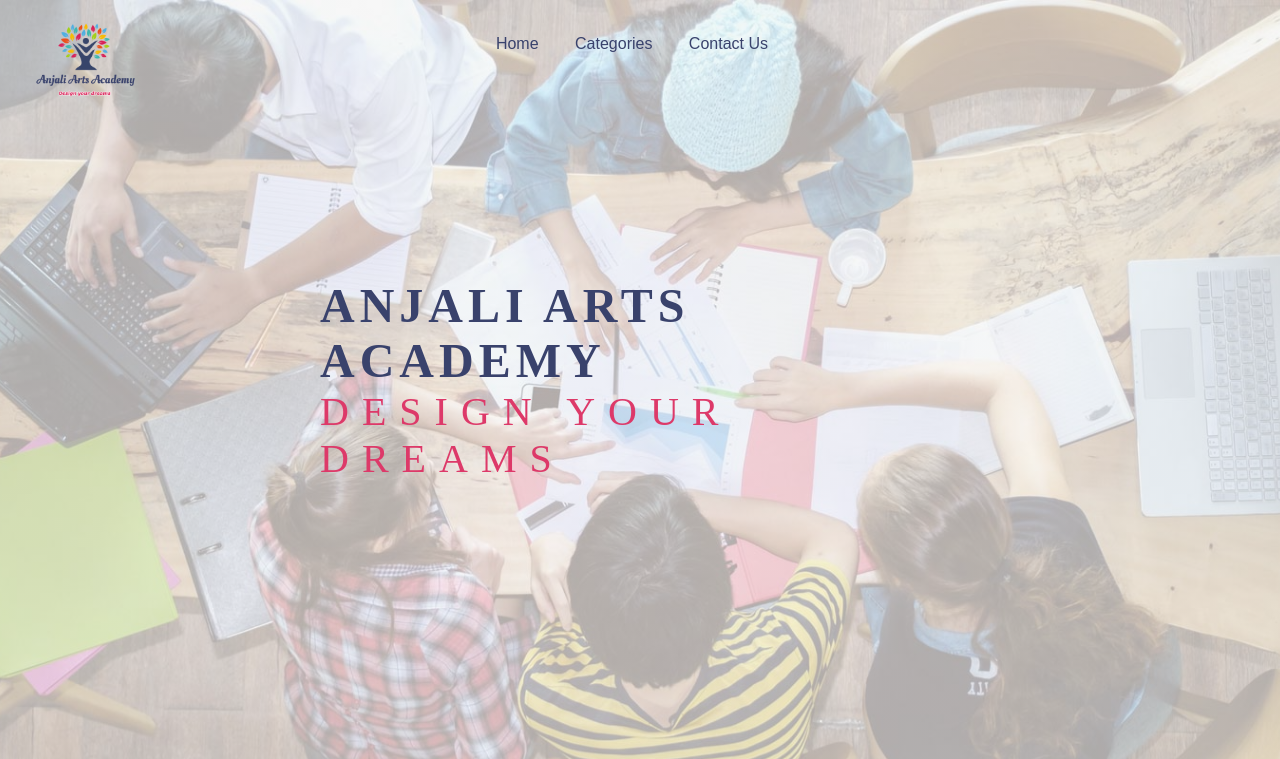
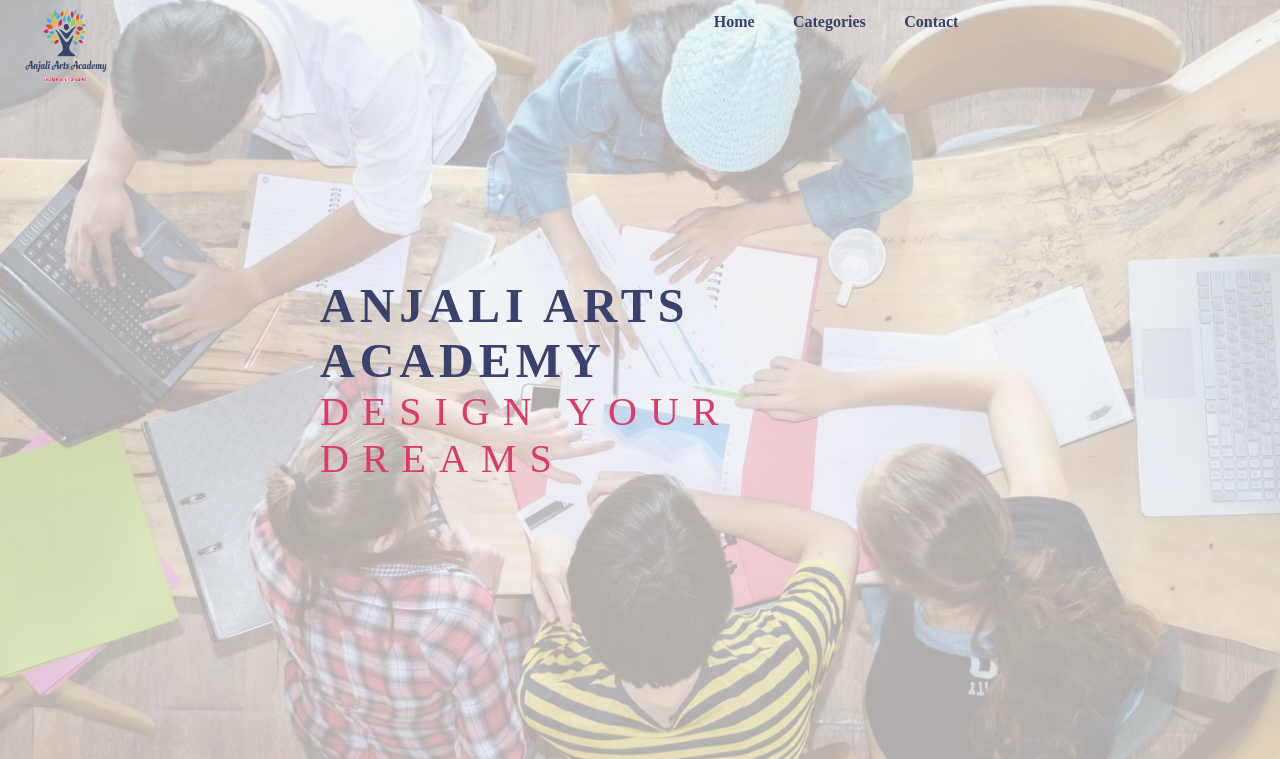
Before and after one commit to anjaliarts/anjaliarts, a PHP site: page / in a window 1280 px wide. Shown: the top 759 px of the page. Run offline with PHP 8.4, Linux system fonts and the light colour scheme; some libraries are stand-ins or nearby versions.

Commit message:
Added major changes in navbar, design layout and in js

```diff
--- a/css/style.css
+++ b/css/style.css
@@ -282,6 +278,191 @@
   filter: "alpha(opacity=100)";
   -ms-filter: "alpha(opacity=100)"; }
 
+:root {
+  --navbar-bg-color: hsl(0, 0%, 15%);
+  --navbar-text-color: hsl(0, 0%, 85%);
+  --navbar-text-color-focus: white;
+  --navbar-bg-contrast: hsl(0, 0%, 25%); }
+
+.container {
+  max-width: 1000px;
+  padding-left: 1.4rem;
+  padding-right: 1.4rem;
+  margin-right: auto; }
+
+#navbar {
+  --navbar-height: 64px;
+  position: fixed;
+  height: var(--navbar-height);
+  background-color: transparent;
+  left: 0;
+  right: 0;
+  z-index: 10000; }
+
+.navbar-container {
+  display: flex;
+  justify-content: space-between;
+  height: 100%;
+  align-items: center; }
+
+.navbar-item {
+  margin: 0.4em;
+  width: 100%; }
+
+.home-link,
+.navbar-link {
+  color: var(--navbar-text-color);
+  text-decoration: none;
+  display: flex;
+  font-weight: 600;
+  background-color: transparent;
+  align-items: center;
+  transition: 0.2s ease-in-out,
+ color 0.2s ease-in-out;
+  color: #39426c; }
+  @media (max-width: 35em) {
+    .home-link,
+    .navbar-link {
+      color: #dd3969; } }
+
+.home-link:focus,
+.home-link:hover {
+  color: var(--navbar-text-color-focus); }
+
+.navbar-link {
+  justify-content: center;
+  width: 100%;
+  padding: 0.4em 0.8em;
+  border-radius: 5px; }
+
+.navbar-link:focus,
+.navbar-link:hover {
+  color: var(--navbar-text-color-focus);
+  background-color: var(--navbar-bg-contrast); }
+
+.navbar-logo {
+  position: relative;
+  top: 1rem; }
+  .navbar-logo img {
+    height: 5.5rem;
+    width: 5.5rem; }
+
+#navbar.active {
+  font-weight: 400;
+  background: #999999;
+  -webkit-box-shadow: 0 0.5rem 0.5rem rgba(0, 0, 0, 0.25);
+  -moz-box-shadow: 0 0.1rem 1.5rem rgba(0, 0, 0, 0.8);
+  box-shadow: 0 0.1rem 1.5rem rgba(0, 0, 0, 0.8);
+  transition: 0.2s all; }
+  #navbar.active .navbar-link {
+    color: #f7bb03; }
+  #navbar.active .navbar-logo {
+    top: 0; }
+    #navbar.active .navbar-logo img {
+      height: 5rem;
+      width: 5rem; }
+
+.navbar-toggle {
+  cursor: pointer;
+  border: none;
+  background-color: transparent;
+  width: 40px;
+  height: 40px;
+  display: flex;
+  align-items: center;
+  justify-content: center;
+  flex-direction: column; }
+
+.icon-bar {
+  display: block;
+  width: 25px;
+  height: 4px;
+  margin: 2px;
+  transition: background-color 0.2s ease-in-out,
+ transform 0.2s ease-in-out,
+ opacity 0.2s ease-in-out;
+  background-color: #dd3969; }
+
+.navbar-toggle:focus .icon-bar {
+  background-color: #dd3969; }
+
+.navbar-toggle:hover .icon-bar {
+  background-color: #39426c; }
+
+#navbar.opened .navbar-toggle .icon-bar:first-child,
+#navbar.opened .navbar-toggle .icon-bar:last-child {
+  position: absolute;
+  margin: 0;
+  width: 30px; }
+
+#navbar.opened .navbar-toggle .icon-bar:first-child {
+  transform: rotate(45deg); }
+
+#navbar.opened .navbar-toggle .icon-bar:nth-child(2) {
+  opacity: 0; }
+
+#navbar.opened .navbar-toggle .icon-bar:last-child {
+  transform: rotate(-45deg); }
+
+.navbar-menu {
+  position: fixed;
+  top: var(--navbar-height);
+  bottom: 0;
+  transition: opacity 0.2s ease-in-out,
+ visibility 0.2s ease-in-out;
+  opacity: 0;
+  visibility: hidden;
+  left: 0;
+  right: 0; }
+
+#navbar.opened .navbar-menu {
+  background-color: rgba(0, 0, 0, 0.8);
+  opacity: 1;
+  visibility: visible; }
+
+.navbar-links {
+  list-style-type: none;
+  max-height: 0;
+  overflow: hidden;
+  position: absolute;
+  background-color: inherit;
+  display: flex;
+  flex-direction: column;
+  align-items: center;
+  left: 0;
+  right: 0;
+  margin: 1.4rem;
+  border-radius: 5px;
+  box-shadow: 0 0 20px rgba(0, 0, 0, 0.3); }
+
+#navbar.opened .navbar-links {
+  padding: 1em;
+  max-height: none; }
+
+@media screen and (min-width: 900px) {
+  .navbar-toggle {
+    display: none; }
+  #navbar .navbar-menu,
+  #navbar.opened .navbar-menu {
+    visibility: visible;
+    opacity: 1;
+    position: static;
+    display: block;
+    height: 100%; }
+  #navbar .navbar-links,
+  #navbar.opened .navbar-links {
+    margin: 0;
+    padding: 0;
+    box-shadow: none;
+    position: static;
+    flex-direction: row;
+    list-style-type: none;
+    max-height: max-content;
+    width: 100%;
+    height: 100%; }
+  #navbar .navbar-link:last-child {
+    margin-right: 0; } }
+
 .heading-secondary {
   font-size: 2.5rem;
   text-transform: uppercase;
--- a/index.html
+++ b/index.html
@@ -7,43 +7,46 @@
 
     <!-- Fonts only -->
     <link href="https://fonts.googleapis.com/css2?family=Lato:ital,wght@0,100;0,300;0,400;0,700;0,900;1,100;1,300;1,400;1,700;1,900&display=swap" rel="stylesheet">
-    <link rel="stylesheet" href="https://maxcdn.bootstrapcdn.com/font-awesome/4.5.0/css/font-awesome.min.css">
+    <!-- <link rel="stylesheet" href="https://maxcdn.bootstrapcdn.com/font-awesome/4.5.0/css/font-awesome.min.css"> -->
 
     <!-- CSS only -->
+    <!-- <link rel="stylesheet" href="https://stackpath.bootstrapcdn.com/bootstrap/4.5.2/css/bootstrap.min.css" integrity="sha384-JcKb8q3iqJ61gNV9KGb8thSsNjpSL0n8PARn9HuZOnIxN0hoP+VmmDGMN5t9UJ0Z" crossorigin="anonymous"> -->
     <link rel="stylesheet" href="css/icon-fonts.css">
     <link rel="stylesheet" href="css/style.css">
 
     <!-- JS, Popper.js, and jQuery -->
-    <script
-        src="https://code.jquery.com/jquery-2.2.4.min.js"
-        integrity="sha256-BbhdlvQf/xTY9gja0Dq3HiwQF8LaCRTXxZKRutelT44="
-        crossorigin="anonymous">
-    </script>
-    <script src="js/style.js"></script>
+    <!-- <script src="https://code.jquery.com/jquery-3.5.1.slim.min.js" integrity="sha384-DfXdz2htPH0lsSSs5nCTpuj/zy4C+OGpamoFVy38MVBnE+IbbVYUew+OrCXaRkfj" crossorigin="anonymous"></script>
+    <script src="https://cdn.jsdelivr.net/npm/popper.js@1.16.1/dist/umd/popper.min.js" integrity="sha384-9/reFTGAW83EW2RDu2S0VKaIzap3H66lZH81PoYlFhbGU+6BZp6G7niu735Sk7lN" crossorigin="anonymous"></script>
+    <script src="https://stackpath.bootstrapcdn.com/bootstrap/4.5.2/js/bootstrap.min.js" integrity="sha384-B4gt1jrGC7Jh4AgTPSdUtOBvfO8shuf57BaghqFfPlYxofvL8/KUEfYiJOMMV+rV" crossorigin="anonymous"></script> -->
 
     <title>Anjali Arts Academy | Design Your Dreams</title>
 
 </head>
 <body>
     <main>
-        <header class="header">
-        <!-- row -->
-            <div class="row">
-                <a class="logo" href="#">
-                    <img src="image/foo-logo.png" alt="Logo" class="logo-box">
-                </a>
 
-                <nav>
-                    <ul>
-                        <li><a href="#">Home</a></li>
-                        <li><a href="#category">Categories</a></li>
-                        <li><a href="#contact">Contact Us</a></li>
-                    </ul>
-                </nav>
+        <header id="navbar">
+            <nav class="navbar-container container">
+              <a href="#" class="home-link">
+                <div class="navbar-logo">
+                    <img src="image/foo-logo.png" alt="Logo">
+                </div>
+              </a>
 
-            </div>
-        <!-- / row -->
+              <button type="button" class="navbar-toggle" aria-label="Open navigation menu">
+                  <span class="icon-bar"></span>
+                  <span class="icon-bar"></span>
+                  <span class="icon-bar"></span>
+              </button>
 
+              <div class="navbar-menu">
+                <ul class="navbar-links">
+                    <li class="navbar-item"><a class="navbar-link" href="#">Home</a></li>
+                    <li class="navbar-item"><a class="navbar-link" href="#category">Categories</a></li>
+                    <li class="navbar-item"><a class="navbar-link" href="#contact">Contact</a></li>
+                </ul>
+              </div>
+            </nav>
         </header>
 
         <div class="head-dashboard">
@@ -267,7 +270,7 @@
 
                             <div class="form__group">
                                 <input type="text" id="subject-field" name="subject-field" class="form__input" placeholder="Subject Example: Tailoring" required>
-                                <label for="subject-field" class="form__label">Subject Example: Tailoring</label>
+                                <label for="subject-field" class="form__label">Ex: Tailoring</label>
                             </div>
 
                             <div class="submit">
@@ -323,4 +326,11 @@
     </footer>
 
 </body>
+
+<script
+        src="https://code.jquery.com/jquery-2.2.4.min.js"
+        integrity="sha256-BbhdlvQf/xTY9gja0Dq3HiwQF8LaCRTXxZKRutelT44="
+        crossorigin="anonymous">
+    </script>
+    <script src="js/style.js"></script>
 </html>
--- a/sass/abstract/_mixins.scss
+++ b/sass/abstract/_mixins.scss
@@ -8,7 +8,7 @@
 
 @mixin respond($breakpoint){
     @if $breakpoint == phone{
-        @media (max-width: 37.5em) { @content }; //600px
+        @media (max-width: 35em) { @content }; //600px
     }
     @if $breakpoint == tab-port{
         @media (max-width: 56.25em) { @content };//900px
--- a/sass/base/_base.scss
+++ b/sass/base/_base.scss
@@ -55,6 +55,10 @@
             height: 5.5rem;
             left: 2rem;
             top: 0rem;
+
+            @include respond(phone){
+                height: 2rem;
+            }
         }
 
         nav{
@@ -96,22 +100,6 @@
         }
     }
 
-    .active{
-        font-weight: 400;
-        color: $color-logo-orange;
-        background: rgba($color:$color-dark-grey-2, $alpha: 1.0);
-        -webkit-box-shadow: 0 0.5rem 0.5rem rgba(0, 0, 0, 0.25);
-        -moz-box-shadow: 0 0.1rem 1.5rem rgba(0, 0, 0, 0.8);
-        box-shadow: 0 0.1rem 1.5rem rgba(0, 0, 0, 0.8);
-        transition: 0.2s all;
-
-        .logo-box{
-            height: 5rem;
-            top: -1rem;
-            left: 2rem;
-        }
-    }
-
     main{
 
 
@@ -149,8 +137,13 @@
 
                 animation: moveInLeft 1.5s ease-in-out;
 
+                @include respond(tab-port){
+                    font-size: 1.5rem;
+                    letter-spacing: 6px;
+                }
+
                 @include respond(phone){
-                    font-size: 1.8rem;
+                    font-size: 1.5rem;
                     letter-spacing: 0;
                 }
             }
@@ -165,12 +158,12 @@
                 animation: moveInRight 1.5s ease-in-out;
 
                 @include respond(tab-port){
-                    font-size: 1.8rem;
-                    letter-spacing: 14px;
+                    font-size: 1.5rem;
+                    letter-spacing: 6px;
                 }
 
                 @include respond(phone){
-                    font-size: 1.8rem;
+                    font-size: 1.5rem;
                     letter-spacing: 0.75px;
                 }
             }
@@ -190,7 +183,8 @@
     display:none;
     -webkit-border-radius:60px;
     -moz-border-radius:60px;
-    border-radius:60px
+    border-radius:60px;
+    z-index: inherit;
 }
 #scroll span {
     position:absolute;
--- /dev/null
+++ b/sass/components/_navbar.scss
@@ -0,0 +1,223 @@
+:root {
+    --navbar-bg-color: hsl(0, 0%, 15%);
+    --navbar-text-color: hsl(0, 0%, 85%);
+    --navbar-text-color-focus: white;
+    --navbar-bg-contrast: hsl(0, 0%, 25%);
+}
+
+.container {
+    max-width: 1000px;
+    padding-left: 1.4rem;
+    padding-right: 1.4rem;
+    margin-right: auto;
+}
+
+#navbar {
+    --navbar-height: 64px;
+    position: fixed;
+    height: var(--navbar-height);
+    background-color: transparent;
+    left: 0;
+    right: 0;
+    z-index: 10000;
+}
+
+.navbar-container {
+    display: flex;
+    justify-content: space-between;
+    height: 100%;
+    align-items: center;
+}
+
+.navbar-item {
+    margin: 0.4em;
+    width: 100%;
+}
+
+.home-link,
+.navbar-link {
+    color: var(--navbar-text-color);
+    text-decoration: none;
+    display: flex;
+    font-weight: 600;
+    background-color: transparent;
+    align-items: center;
+    transition: 0.2s ease-in-out,
+                color 0.2s ease-in-out;
+    color: $color-logo-blue;
+
+    @include respond(phone){
+        color: $color-logo-red;
+    }
+}
+
+.home-link:focus,
+.home-link:hover {
+    color: var(--navbar-text-color-focus);
+}
+
+.navbar-link {
+    justify-content: center;
+    width: 100%;
+    padding: 0.4em 0.8em;
+    border-radius: 5px;
+}
+
+.navbar-link:focus,
+.navbar-link:hover {
+    color: var(--navbar-text-color-focus);
+    background-color: var(--navbar-bg-contrast);
+}
+
+.navbar-logo {
+    position: relative;
+    top: 1rem;
+
+    img{
+        height: 5.5rem;
+        width: 5.5rem;
+    }
+}
+
+#navbar.active{
+    font-weight: 400;
+    background: rgba($color:$color-dark-grey-2, $alpha: 1.0);
+    -webkit-box-shadow: 0 0.5rem 0.5rem rgba(0, 0, 0, 0.25);
+    -moz-box-shadow: 0 0.1rem 1.5rem rgba(0, 0, 0, 0.8);
+    box-shadow: 0 0.1rem 1.5rem rgba(0, 0, 0, 0.8);
+    transition: 0.2s all;
+
+    .navbar-link{
+        color: $color-logo-orange;
+    }
+
+    .navbar-logo{
+        top: 0;
+
+        img{
+            height: 5rem;
+            width: 5rem;
+        }
+    }
+}
+
+.navbar-toggle {
+    cursor: pointer;
+    border: none;
+    background-color: transparent;
+    width: 40px;
+    height: 40px;
+    display: flex;
+    align-items: center;
+    justify-content: center;
+    flex-direction: column;
+}
+
+.icon-bar {
+    display: block;
+    width: 25px;
+    height: 4px;
+    margin: 2px;
+    transition: background-color 0.2s ease-in-out,
+                transform 0.2s ease-in-out,
+                opacity 0.2s ease-in-out;
+    background-color: $color-logo-red;
+}
+
+.navbar-toggle:focus .icon-bar{
+    background-color: $color-logo-red;
+}
+
+.navbar-toggle:hover .icon-bar {
+    background-color: $color-logo-blue;
+}
+
+#navbar.opened .navbar-toggle .icon-bar:first-child,
+#navbar.opened .navbar-toggle .icon-bar:last-child {
+    position: absolute;
+    margin: 0;
+    width: 30px;
+}
+
+#navbar.opened .navbar-toggle .icon-bar:first-child {
+    transform: rotate(45deg);
+}
+
+#navbar.opened .navbar-toggle .icon-bar:nth-child(2) {
+    opacity: 0;
+}
+
+#navbar.opened .navbar-toggle .icon-bar:last-child {
+    transform: rotate(-45deg);
+}
+
+.navbar-menu {
+    position: fixed;
+    top: var(--navbar-height);
+    bottom: 0;
+    transition: opacity 0.2s ease-in-out,
+                visibility 0.2s ease-in-out;
+    opacity: 0;
+    visibility: hidden;
+    left: 0;
+    right: 0;
+}
+
+#navbar.opened .navbar-menu {
+    background-color: rgba(0, 0, 0, 0.8);
+    opacity: 1;
+    visibility: visible;
+}
+
+.navbar-links {
+    list-style-type: none;
+    max-height: 0;
+    overflow: hidden;
+    position: absolute;
+    background-color: inherit;
+    display: flex;
+    flex-direction: column;
+    align-items: center;
+    left: 0;
+    right: 0;
+    margin: 1.4rem;
+    border-radius: 5px;
+    box-shadow: 0 0 20px rgba(0, 0, 0, 0.3);
+}
+
+#navbar.opened .navbar-links {
+    padding: 1em;
+    max-height: none;
+}
+
+@media screen and (min-width: 900px) {
+    .navbar-toggle {
+        display: none;
+    }
+
+    #navbar .navbar-menu,
+    #navbar.opened .navbar-menu {
+        visibility: visible;
+        opacity: 1;
+        position: static;
+        display: block;
+        height: 100%;
+    }
+
+    #navbar .navbar-links,
+    #navbar.opened .navbar-links {
+        margin: 0;
+        padding: 0;
+        box-shadow: none;
+        position: static;
+        flex-direction: row;
+        list-style-type: none;
+        max-height: max-content;
+        width: 100%;
+        height: 100%;
+    }
+
+    #navbar .navbar-link:last-child {
+        margin-right: 0;
+    }
+}
--- a/sass/layouts/_grids.scss
+++ b/sass/layouts/_grids.scss
@@ -12,10 +12,6 @@
 
     @include respond(tab-port){
         max-width: 35rem;
-    }
-
-    @include respond(phone){
-        max-width: 30rem;
     }
 
     @include clearfix;
--- a/sass/main.scss
+++ b/sass/main.scss
@@ -5,6 +5,7 @@
 
 @import "base/animations";
 @import "base/base";
+@import "components/navbar";
 @import "base/typography";
 @import "base/utilities";
 
--- a/sass/pages/_home.scss
+++ b/sass/pages/_home.scss
@@ -2,6 +2,10 @@
     background-color: $color-light-grey-1;
     padding: 15rem 10rem;
     margin-top: -20vh;
+
+    @include respond(phone){
+        margin-top: -10vh;
+    }
 
 }
 
@@ -30,7 +34,7 @@
     background-color: rgba($color-logo-blue, 0.8);
 
     @include respond(tab-port){
-        padding: 7.5rem 5rem 7.5rem 5rem;
+        padding: 7.5rem 5rem;
     }
 }
 
@@ -49,5 +53,9 @@
     &__form{
         width: 50%;
         padding: 2rem 3rem;
+
+        @include respond(mobile){
+            padding: 2rem 2rem;
+        }
     }
 }
```
Also changed, not shown: other parts of css/style.css (+24 -28 lines), js/style.js (+41 -3 lines).
